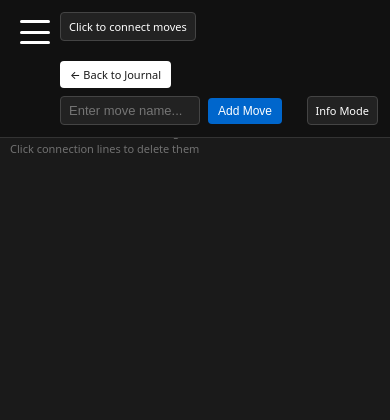
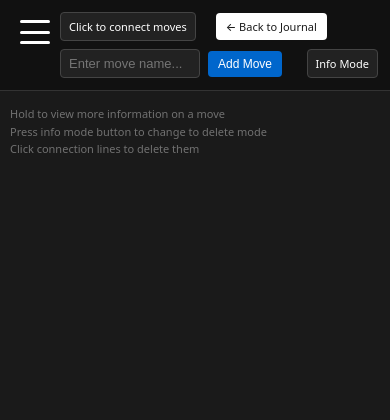
Before and after one commit to AUrbano2000/bjj-tracker, a Flask app: page /moves in a window 390 px wide. Shown: the top 420 px of the page. Run offline with Flask 3, Linux system fonts and the light colour scheme; data comes from the database, SQL or seed files in the repository; data that the repository does not hold is empty.

Commit message:
Fix mobile header buttons to stay inline instead of stacking

```diff
--- a/templates/moves.html
+++ b/templates/moves.html
@@ -638,8 +638,6 @@
             }
 
             .header-top {
-                flex-direction: column;
-                align-items: flex-start;
                 margin-bottom: 8px;
             }
 
```
